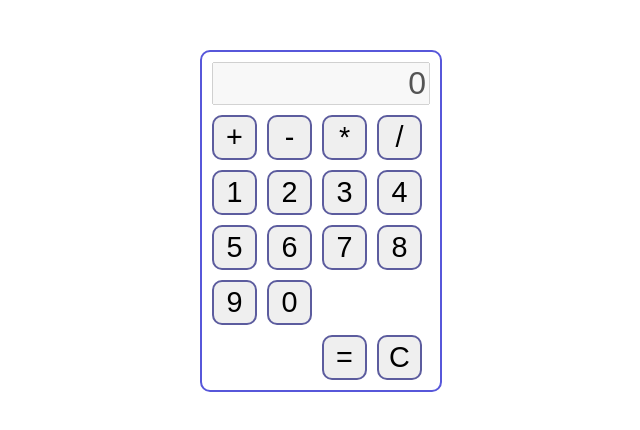
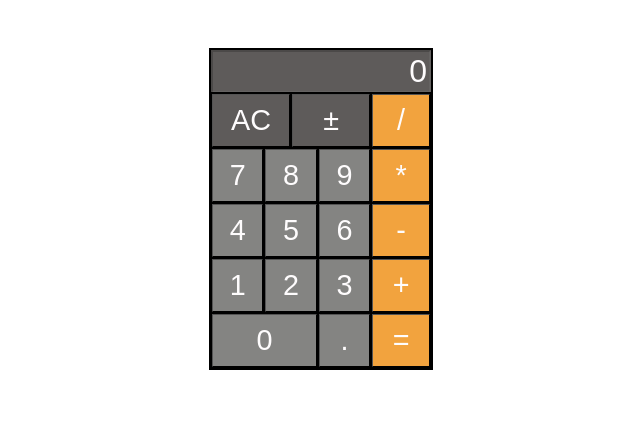
Before and after one commit to ElenaKharsova/Calculator-React, a React app: page / in a window 1280 px wide. Shown: the top 430 px of the page, without its empty margins (319-959 px from the left). Built offline with nearby package versions, Linux system fonts and the light colour scheme.

Commit message:
feat: create new layout

```diff
--- a/src/components/Button.tsx
+++ b/src/components/Button.tsx
@@ -2,12 +2,13 @@ import { FC, ReactElement } from "react";
 import React from "react";
 
 type Props = {
+    className?: string;
     value: string,
     handleClick: () => void;
 }
 
-export const Button: FC<Props> = ({value, handleClick}) => {
+export const Button: FC<Props> = ({value, handleClick, className}) => {
     return(
-        <button className = {`calculator-button calculator-button-${value}`} onClick = {handleClick}>{value}</button>
+        <button className = {`calculator-button ${className || ""}`} onClick = {handleClick}>{value}</button>
     )
 }
--- a/src/components/Field.tsx
+++ b/src/components/Field.tsx
@@ -3,6 +3,7 @@ import { FC, use, useEffect, useRef, useState } from "react";
 import { Result } from './Result'
 import { Button } from './Button';
 import React from "react";
+import { validateHeaderValue } from "node:http";
 
 
 export const Field: FC = () => {
@@ -13,9 +14,12 @@ export const Field: FC = () => {
     const isFirstRender = useRef(true);
 
 
-    const NUMBER_BUTTONS: string[] = ["1", "2", "3", "4", "5", "6", "7", "8", "9", "0"];
-    const FUNCTION_BUTTONS: string[] = ["=", "C"];
-    const ARITHMETIC_BUTTONS: string[] = ["+", "-", "*", "/"];
+    const NUMBER_BUTTONS: string[] = ["7", "8", "9", "4", "5", "6", "1", "2", "3", "0"];
+    const ARITHMETIC_BUTTONS: string[] = ["/", "*", "-", "+"];
+    const CLEAR_BUTTON: string = "AC"
+    const EQUAL_BUTTON: string = "="
+    const DOT_BUTTON: string = ".";
+    const SIGN_BUTTON: string = "±";
 
     function arithmeticAction(sign: string, member1: string, member2: string): number | string{
         const a = Number(member1);
@@ -59,15 +63,20 @@ export const Field: FC = () => {
         setIntermediateResult(prev => prev + value);
     }
 
-    const handleFunctionButtonClick = (value: string) => {
-        ((value:string): void => {
-            switch (value){
-                case "C":
+    const handleClearButtonClick = () => {
         setResult("0");
         setIntermediateResult("");
         setOutputNumber("0");
-                    break;
-                case "=":
+    }
+
+    const handleDotButtonClick = () => {
+    }
+
+    const handleSignButtonClick = () => {
+
+    }
+
+    const handleEqualButtonClick = () => {
         const resultNew: number = arithmeticAction(sign, result, intermediateResult) as number;
         setResult(resultNew.toString());
         if (result === resultNew.toString()) {
@@ -75,9 +84,6 @@ export const Field: FC = () => {
         }
         setIntermediateResult("");
         setSign("");
-                    break;
-            }
-        })(value)
     }
 
     useEffect(()=>{
@@ -103,32 +109,42 @@ export const Field: FC = () => {
         setIntermediateResult('');
     }, [sign])
 
-    return(<div className="field">
+    return(
+    <div className="field">
         <Result result = { outputNumber }/>
         <div className = "buttons-wrap">
+            <div className = "main-block-wrap">
+                <div className="functional-buttons-wrap">
+                    <Button className = "functional-button" key = {CLEAR_BUTTON} value = {CLEAR_BUTTON} handleClick = {() => handleClearButtonClick}/>
+                    <Button className = "functional-button" key = {SIGN_BUTTON} value = {SIGN_BUTTON} handleClick = {() => handleSignButtonClick}/>
+                </div>
+                <div className="number-buttons-wrap">
+                {
+                    NUMBER_BUTTONS.map((value: string, index: number)=>{
+                        if (index !== NUMBER_BUTTONS.length - 1){
+                            return (
+                            <Button className = "number-button" key = {value} value = {value} handleClick = {() => handleNumberButtonClick(value)}/>)
+                        } else {
+                            console.log("value", value)
+                            return (
+                            <Button className = "number-button last-button" key = {value} value = {value} handleClick = {() => handleArithmeticButtonClick(value)}/>)
+                        }
+                    })
+                }
+                <Button className = "number-button" key = {DOT_BUTTON} value = {DOT_BUTTON} handleClick={() => handleDotButtonClick}/>
+                </div>
+            </div>
+            <div className = "operations-block-wrap">
                 <div className = "arithmetic-buttons-wrap">
                 {
                     ARITHMETIC_BUTTONS.map((value: string)=>{
                         return (
-            <Button key = {value} value = {value} handleClick = {() => handleArithmeticButtonClick(value)}/>)
+                            <Button className = "arithmetic-button" key = {value} value = {value} handleClick = {() => handleArithmeticButtonClick(value)}/>)
+
                     })
                 }
                 </div>
-        <div className="number-buttons-wrap">
-        {
-            NUMBER_BUTTONS.map((value: string)=>{
-                return (
-            <Button key = {value} value = {value} handleClick = {() => handleNumberButtonClick(value)}/>)
-            })
-        }
-        </div>
-        <div className="function-buttons-wrap">
-        {
-            FUNCTION_BUTTONS.map((value: string)=>{
-                return (
-            <Button key = {value} value = {value} handleClick = {() => handleFunctionButtonClick(value)}/>)
-            })
-        }
+                <Button className = "arithmetic-button" key = {EQUAL_BUTTON} value = {EQUAL_BUTTON} handleClick={() => handleEqualButtonClick}/>
             </div>
         </div>
     </div>)
--- a/src/index.html
+++ b/src/index.html
@@ -3,7 +3,7 @@
 <head>
     <meta charset="UTF-8">
     <meta name="viewport" content="width=device-width, initial-scale=1.0">
-    <title>Document</title>
+    <title>React Calculator</title>
 </head>
 <body>
     <div id="root"></div>
--- a/src/styles/style.css
+++ b/src/styles/style.css
@@ -1,6 +1,15 @@
 :root{
-    --button-size-width: 45px;
-    --button-size-height: 45px;
+    --button-size-width: 55px;
+    --button-size-height: 55px;
+    --main-color: #5E5b5A;
+    --secondary-color:#848482;
+    --additional-color: #f2A33E;
+    --font-color: #FEFCFD;
+    --border-shadow: solid 2px black;
+}
+
+button{
+    color: inherit;
 }
 
 .app-wrap {
@@ -12,53 +21,82 @@
     justify-content: center;
     align-items: center;
     flex-direction: column;
-    gap: 20px
+    gap: 20px;
+    color: var(--font-color);
 }
 
 .field {
-    border: solid 2px rgb(87, 87, 218);
-    border-radius: 10px;
-    padding: 10px;
+    outline: var(--border-shadow);
+    background-color: var(--main-color);
+    width: calc(4 * var(--button-size-width));
 }
 
 .result-field {
+    width: 100%;
+    box-sizing: border-box;
     text-align: right;
     font-size: 2rem;
-    width: 210px;
-    margin-bottom: 10px;
+    background-color: var(--main-color);
+    color: var(--font-color);
+    outline: var(--border-shadow);
 }
 
 .buttons-wrap {
     display: flex;
-    flex-direction: column;
-    gap: 10px;
-    width: calc(4 * var(--button-size-height) + 30px);
+    flex-direction: row;
+    justify-content: center;
+    align-items: center;
+    width: 100%;
 }
 
-.arithmetic-buttons-wrap,
-.function-buttons-wrap,
-.number-buttons-wrap {
-    display: flex;
-    flex-wrap: wrap;
-    gap: 10px;
+.main-block-wrap{
+    width: 75%;
 }
 
-.function-buttons-wrap{
-    justify-content: flex-end;
+.number-buttons-wrap {
+    display: grid;
+    grid-template-columns: repeat(3, 1fr);
+    grid-template-rows: repeat(4, 1fr);
+    align-items: stretch;
+    justify-items: stretch;
+}
+
+.last-button{
+    display: block;
+    grid-column: 1/3;
+    grid-row: 4;
+    width: 100%;
 }
 
 .arithmetic-buttons-wrap{
+    display: flex;
+    flex-wrap: wrap;
     justify-content: flex-start;
 }
 
 .calculator-button {
+    padding: 0;
     font-size: 1.8em;
-    width: var(--button-size-width);
     height: var(--button-size-height);
-    border: solid 2px rgb(92, 92, 158);
-    border-radius: 10px;
+    width: 100%;
+    outline: var(--border-shadow);
+    box-shadow: none;
+    outline-offset: -1px
 }
 
-.calculator-button:hover {
-    background: rgb(92, 92, 158);
+.functional-buttons-wrap{
+    display: flex;
+    width: 100%;
 }
+
+.functional-button {
+    background-color: var(--main-color);
+}
+
+.number-button {
+    background-color: var(--secondary-color);
+}
+
+.arithmetic-button {
+    background-color: var(--additional-color);
+}
```
Lines whose indentation alone changed are shown as unchanged.
